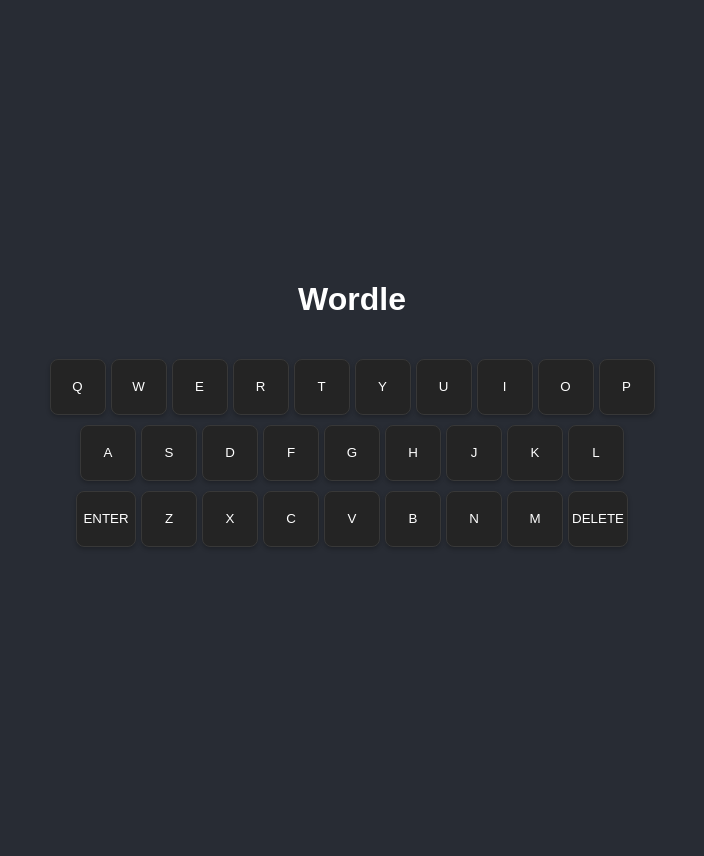
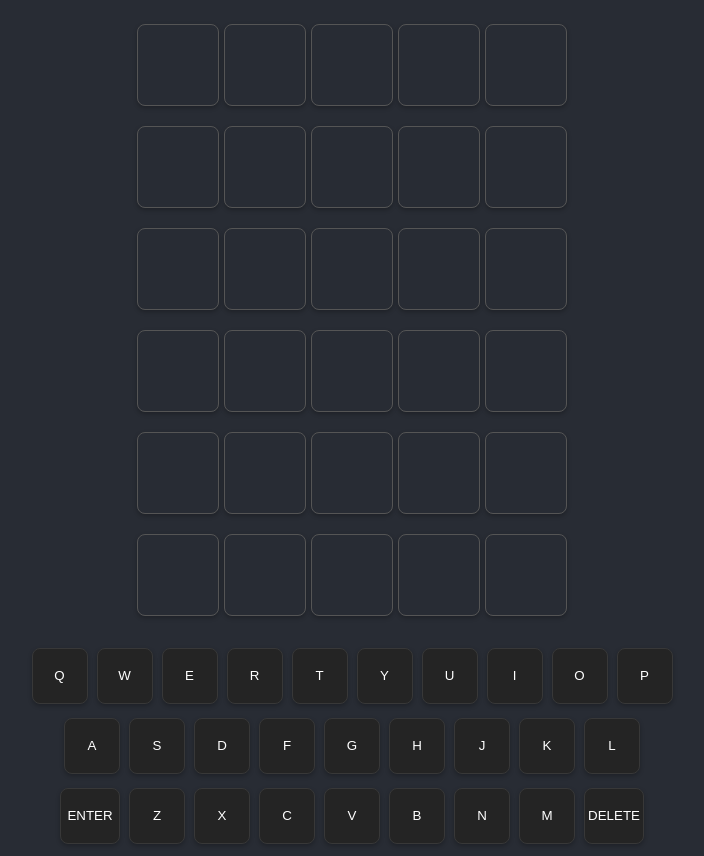
Before and after one commit to seenpeh/wordle, a React (Vite) app in the folder frontend/: page / in a window 1280 px wide. Shown: the whole page, without its empty margins (288-992 px from the left). Before the commit the page ends 816 px from the top, so only its background shows below. Built offline with nearby package versions, Linux system fonts and the light colour scheme.

Commit message:
board added

```diff
--- a/frontend/src/App.jsx
+++ b/frontend/src/App.jsx
@@ -7,7 +7,7 @@
 
 const App = () => {
   const correctWord = 'CRAWL';
-  const { guesses, currentGuess, onKeyPress } = useWordle(correctWord);
+  const { guesses, currentGuess, onKeyPress, checkGuess } = useWordle(correctWord);
 
   useEffect(() => {
     const handleKeyDown = (event) => {
@@ -31,7 +31,7 @@
   return (
     <div className="App">
       <h1>Wordle</h1>
-      <Board guesses={guesses} currentGuess={currentGuess} correctWord={correctWord} />
+      <Board guesses={guesses} currentGuess={currentGuess} correctWord={correctWord} checkGuess={checkGuess} />
       <Keyboard
         onKeyPress={onKeyPress}
         guesses={guesses}
--- a/frontend/src/components/Board.jsx
+++ b/frontend/src/components/Board.jsx
@@ -1,31 +1,48 @@
 // src/components/Board.js
 import React from 'react';
+import './Board.css';
 
 const Board = ({ guesses, currentGuess, correctWord }) => {
+  const rows = 6;
+  const columns = 5;
+
+  const createEmptyBoard = () => {
+    return Array.from({ length: rows }, () => Array(columns).fill(''));
+  };
+
+  const getCellStyle = (letter, index, correctWord, guess) => {
+    if (!correctWord.includes(letter)) return 'wrong';
+    if (correctWord[index] === letter) return 'correct';
+    return 'misplaced';
+  };
+
+  const board = createEmptyBoard();
+
+  // Fill board with guesses
+  guesses.forEach((guess, rowIndex) => {
+    guess.split('').forEach((letter, colIndex) => {
+      board[rowIndex][colIndex] = { letter, style: getCellStyle(letter, colIndex, correctWord, guess) };
+    });
+  });
+
+  // Fill current guess
+  currentGuess.split('').forEach((letter, colIndex) => {
+    board[guesses.length][colIndex] = { letter, style: '' };
+  });
+
   return (
     <div className="board">
-      {guesses.map((guess, i) => (
-        <div key={i} className="row">
-          {guess.split('').map((letter, j) => (
-            <div key={j} className={`cell ${getCellStyle(letter, j, correctWord)}`}>{letter}</div>
+      {board.map((row, rowIndex) => (
+        <div key={rowIndex} className="row">
+          {row.map((cell, colIndex) => (
+            <div key={colIndex} className={`cell ${cell.style}`}>
+              {cell.letter}
+            </div>
           ))}
         </div>
       ))}
-      {currentGuess && (
-        <div className="row">
-          {currentGuess.split('').map((letter, j) => (
-            <div key={j} className="cell">{letter}</div>
-          ))}
-        </div>
-      )}
     </div>
   );
 };
 
-const getCellStyle = (letter, index, correctWord) => {
-  if (!correctWord.includes(letter)) return 'wrong';
-  if (correctWord[index] === letter) return 'correct';
-  return 'misplaced';
-};
-
 export default Board;
--- a/frontend/src/hooks/useWordle.jsx
+++ b/frontend/src/hooks/useWordle.jsx
@@ -18,7 +18,15 @@
     }
   };
 
-  return { guesses, currentGuess, onKeyPress };
+  const checkGuess = (guess) => {
+    return guess.split('').map((letter, i) => {
+      if (correctWord[i] === letter) return 'correct';
+      if (correctWord.includes(letter)) return 'misplaced';
+      return 'wrong';
+    });
+  };
+
+  return { guesses, currentGuess, onKeyPress, checkGuess };
 };
 
 export default useWordle;
--- a/frontend/src/index.css
+++ b/frontend/src/index.css
@@ -7,6 +7,8 @@
   height: 100vh;
   background-color: #282c34;
   color: white;
+  margin: 0;
+  padding: 0;
 }
 
 .App {
@@ -66,6 +68,7 @@
   background-color: #242424;
   color: white;
   cursor: pointer;
+  margin: 2px;
 }
 
 .key:hover {
```
Also changed, not shown: frontend/src/components/Board.css (added).
